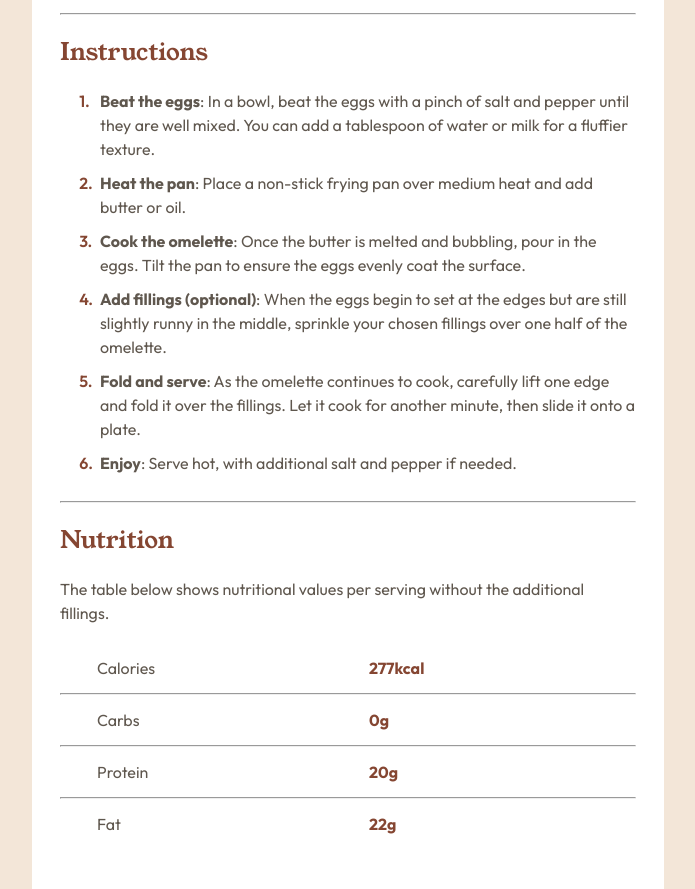
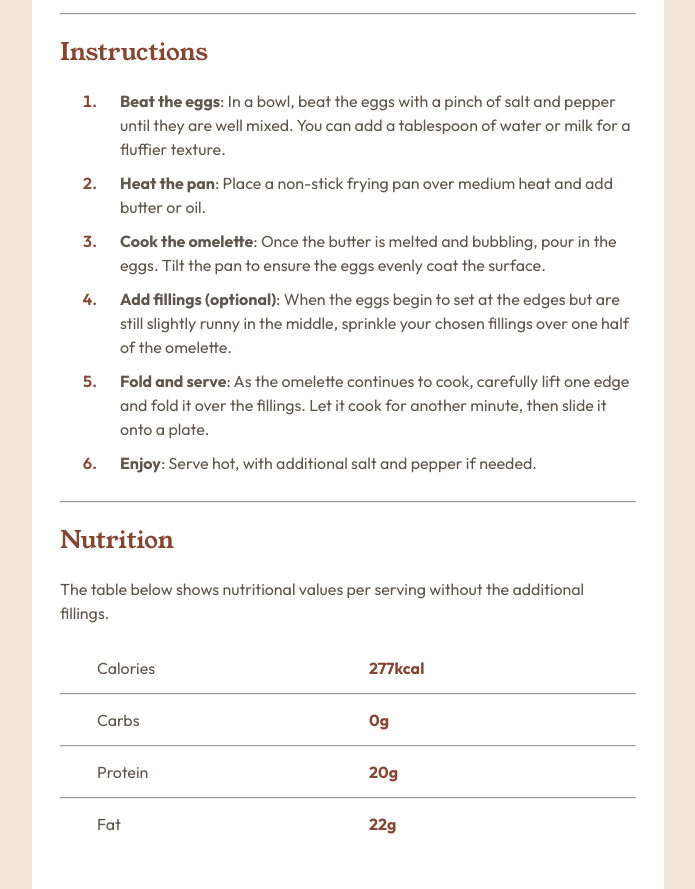
Before and after one commit to moonji-spoonji/Recipe-Page-Challenge, a plain HTML site: page index.html in a window 1280 px wide. Shown: the part 975-1864 px from the top of the page, without its empty margins (292-987 px from the left). Drawn offline with Linux system fonts and the light colour scheme.

Commit message:
Update styles.css
update styling rules of ol list items

```diff
--- a/styles.css
+++ b/styles.css
@@ -47,44 +47,16 @@ p, ul, li, table {
     line-height: 150%;
 }
 
-/* START OF STYLING THE INSTRUCTIONS NUMBERS */
-ol {
-    list-style: none;
-    counter-reset: item;
+/* STYLING THE INSTRUCTIONS NUMBERS */
+ol > li::marker {
+    color: var(--brown-800);
+    font-weight: 600;
 }
 
-ol li {
-    counter-increment: item;
+li {
+padding-left: 20px;
 }
 
-ol li::before {
-    content: counter(item) ". ";
-    color: var(--brown-800);
-    font-weight: 600;
-    /* keeps the numbers separate from the other text */
-    position: absolute;
-}
-
-/* to make the numbers line up beside each of the instructions*/
-/* @media (width > 1641px) {
-    ol li::before {
-        left: 34.5%;
-    }
-} */
-
-@media (1431px < width < 1640px){
-    ol li::before {
-/*         left: 31%; */
-        left: 34%;
-    }
-}
-
-@media (376px < width < 1430px){
-    ol li::before {
-        left: 29%;
-    }
-}
-/* END OF STYLING INSTRUCTIONS NUMBERS */
 
 h1 {
     font-size: 34px;
@@ -159,25 +131,16 @@ p strong {
         margin-top: 0;
         overflow-x: hidden;
     }
+
     img {
         border-radius: 0;
         width: 100vw;
         margin: 0 -30px;
-
     }
 
     .card {
         width: 100%;
         border-radius: 0;
         padding: 0 30px;
-
-    }
-
-    ol li::before {
-        content: counter(item) ". ";
-        color: var(--brown-800);
-        font-weight: 600;
-        position: absolute;
-        left: 10%;
     }
 }
```
